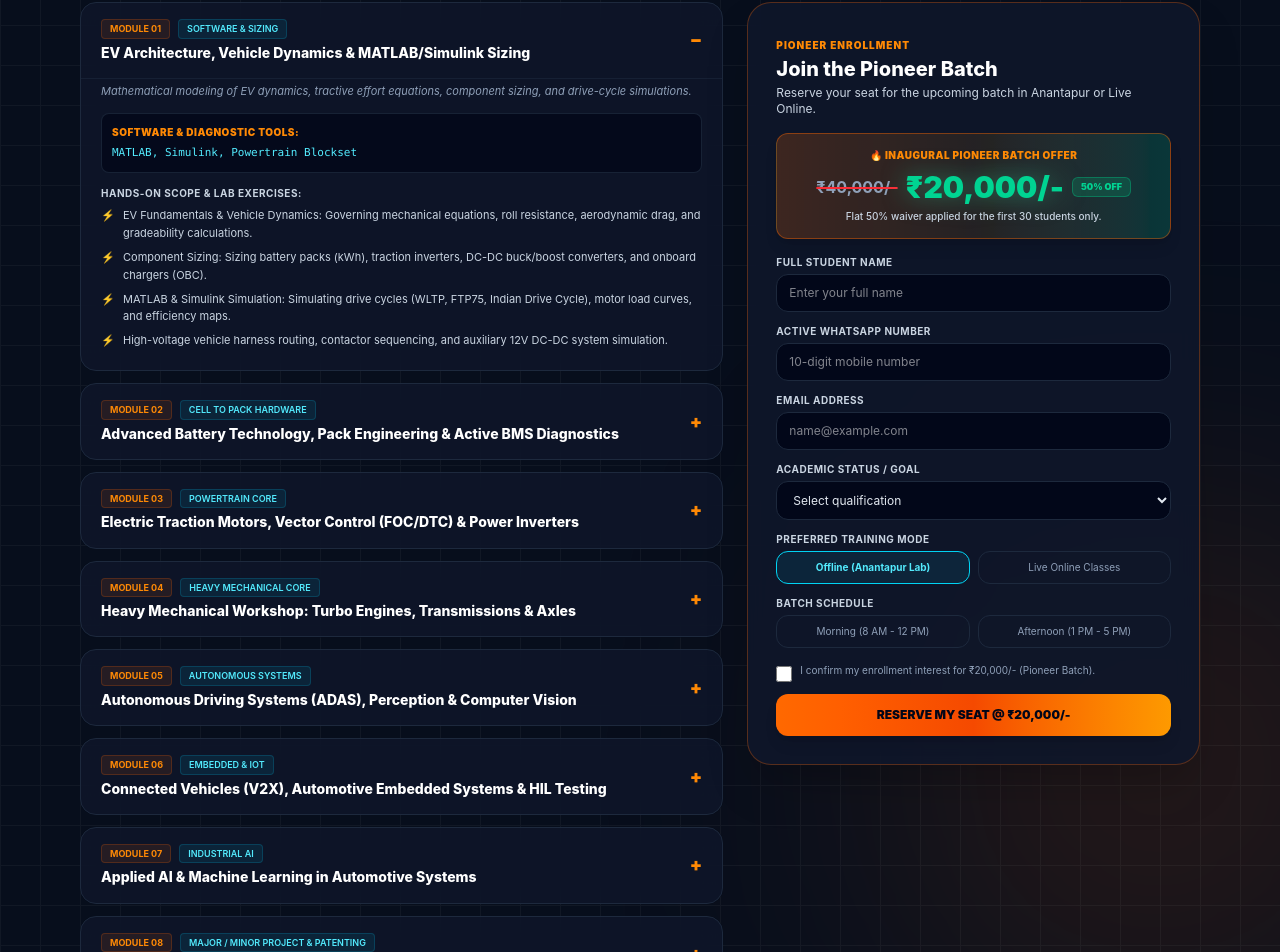
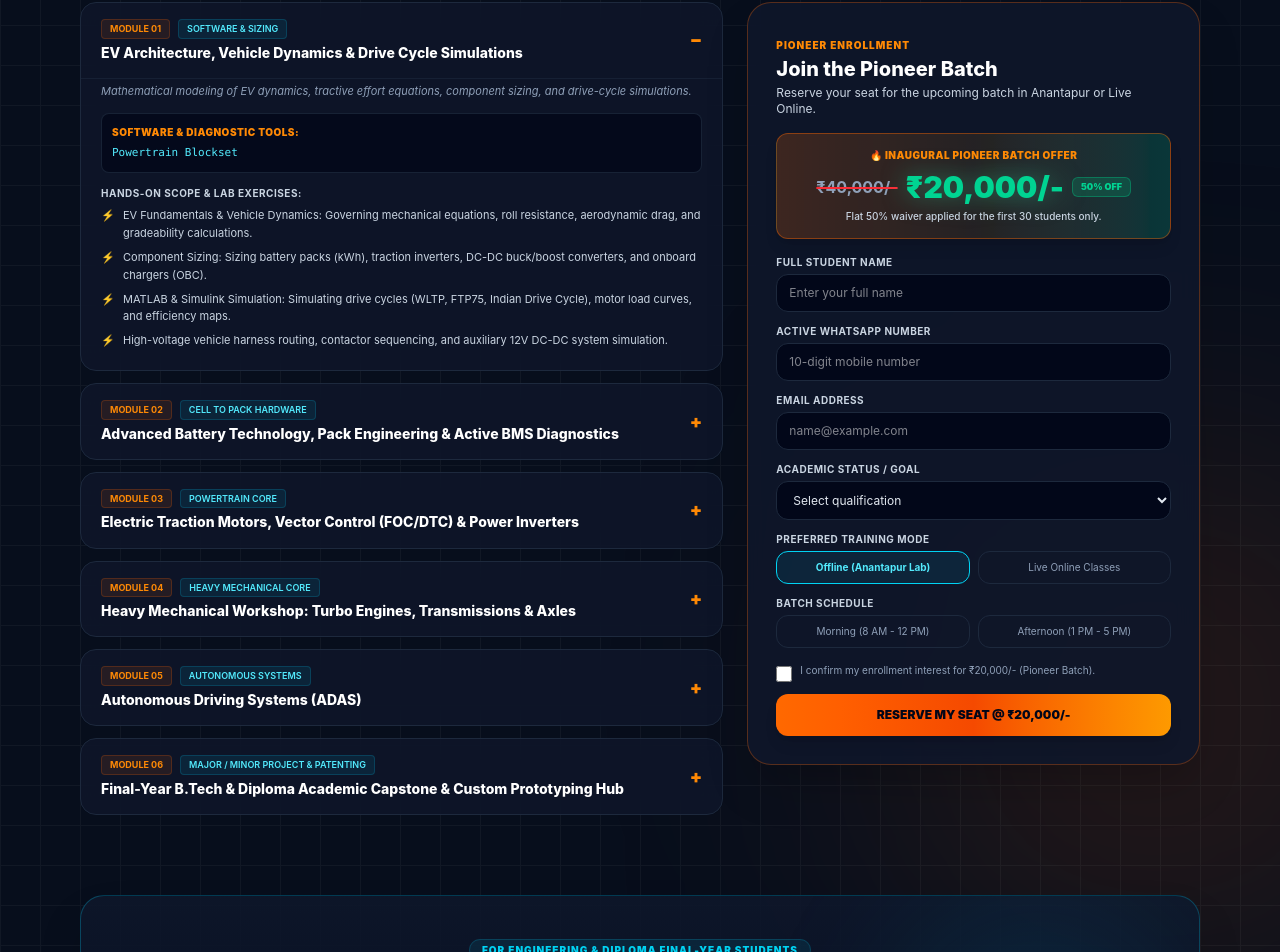
Before and after one commit to evisionATP/evisionary-student-portal, a React (Vite) app: page / in a window 1280 px wide. Shown: the part 855-1807 px from the top of the page. Built offline with nearby package versions, Linux system fonts and the light colour scheme.

Commit message:
feat: switch simulated form intake to active google script endpoint_photos_50seats_placements_logo_zoho_color_aboutUS_wtsup_onlinefee_mail_fee_images_curiculum

```diff
--- a/src/App.jsx
+++ b/src/App.jsx
@@ -54,8 +54,8 @@ export default function App() {
   const curriculumModules = [
     {
       moduleNumber: "Module 01",
-      title: "EV Architecture, Vehicle Dynamics & MATLAB/Simulink Sizing",
-      tools: "MATLAB, Simulink, Powertrain Blockset",
+      title: "EV Architecture, Vehicle Dynamics  & Drive Cycle Simulations",
+      tools: "Powertrain Blockset",
       badge: "Software & Sizing",
       description: "Mathematical modeling of EV dynamics, tractive effort equations, component sizing, and drive-cycle simulations.",
       topics: [
@@ -68,7 +68,7 @@ export default function App() {
     {
       moduleNumber: "Module 02",
       title: "Advanced Battery Technology, Pack Engineering & Active BMS Diagnostics",
-      tools: "MATLAB Simscape, Active BMS Hardware Rigs, Thermal Loggers",
+      tools: "Active BMS Hardware Rigs, Thermal Loggers",
       badge: "Cell to Pack Hardware",
       description: "Deep dive into Lithium-ion chemistries, thermal runaway prevention, CAN bus battery logging, and physical pack assembly.",
       topics: [
@@ -106,45 +106,17 @@ export default function App() {
     },
     {
       moduleNumber: "Module 05",
-      title: "Autonomous Driving Systems (ADAS), Perception & Computer Vision",
-      tools: "Python, OpenCV, CARLA Simulator, ROS (Robot Operating System)",
+      title: "Autonomous Driving Systems (ADAS)",
+      tools: "ADAS Basics",
       badge: "Autonomous Systems",
       description: "Build ADAS algorithms and test autonomy sensor stacks on physical vision rigs and simulation testbeds.",
       topics: [
-        "ADAS Architectures: SAE Autonomy Levels (Level 1 to Level 5) and sensor suite integration (Cameras, Radar, LiDAR, Ultrasonic).",
-        "Computer Vision with Python & OpenCV: Edge detection (Canny), Hough line lane-detection transforms, and stereo depth estimation.",
         "ADAS Safety Features: Implementation of Automatic Emergency Braking (AEB), Forward Collision Warning (FCW), Blind Spot Detection, and Lane Keep Assist.",
         "Hardware-in-the-Loop Simulation: Running CARLA autonomous test tracks and sensor fusion algorithms using Artificial Neural Networks (ANN/CNN)."
       ]
     },
     {
       moduleNumber: "Module 06",
-      title: "Connected Vehicles (V2X), Automotive Embedded Systems & HIL Testing",
-      tools: "STM32CubeIDE, FreeRTOS, PeakCAN, CANoe, Wireshark, dSPACE",
-      badge: "Embedded & IoT",
-      description: "Automotive ECU firmware development, real-time operating systems, vehicle networking, and cyber resilience.",
-      topics: [
-        "Automotive Embedded Architectures: Microcontrollers (STM32, ARM Cortex-M), timers, ADC, interrupt handling, and RTOS task scheduling.",
-        "Connected Car & V2X: Vehicle-to-Vehicle (V2V), Vehicle-to-Infrastructure (V2I), IoT telematics gateways, GPS tracking, and Fastag protocols.",
-        "Automotive Protocols & HIL: CAN, LIN, Ethernet, and dSPACE / CANoe hardware-in-the-loop diagnostic logging.",
-        "Automotive Cybersecurity: Secure bootloaders, CAN injection attack mitigation, SSL/TLS vehicular communication, and penetration testing."
-      ]
-    },
-    {
-      moduleNumber: "Module 07",
-      title: "Applied AI & Machine Learning in Automotive Systems",
-      tools: "TensorFlow, Scikit-Learn, Edge-AI Accelerator Kits",
-      badge: "Industrial AI",
-      description: "Deploy machine learning for real-time battery degradation alerts, vehicle predictive maintenance, and conversational cabin AI.",
-      topics: [
-        "Predictive Maintenance: ML algorithms analyzing sensor telemetry to forecast motor bearing wear, brake pad life, and battery thermal health.",
-        "EV Energy Optimization: AI-driven range prediction taking into account topology, driver habits, climate control, and route conditions.",
-        "Cabin AI: Natural Language Processing (NLP) voice assistants, driver drowsiness detection cameras, and cabin personalization.",
-        "Manufacturing AI: Robotic vision inspection for automated weld-joint defect detection and intelligent factory supply-chain scheduling."
-      ]
-    },
-    {
-      moduleNumber: "Module 08",
       title: "Final-Year B.Tech & Diploma Academic Capstone & Custom Prototyping Hub",
       tools: "3D CAD, Custom CNC, PCB Fabrication, Dyno Test Bench",
       badge: "Major / Minor Project & Patenting",
```
